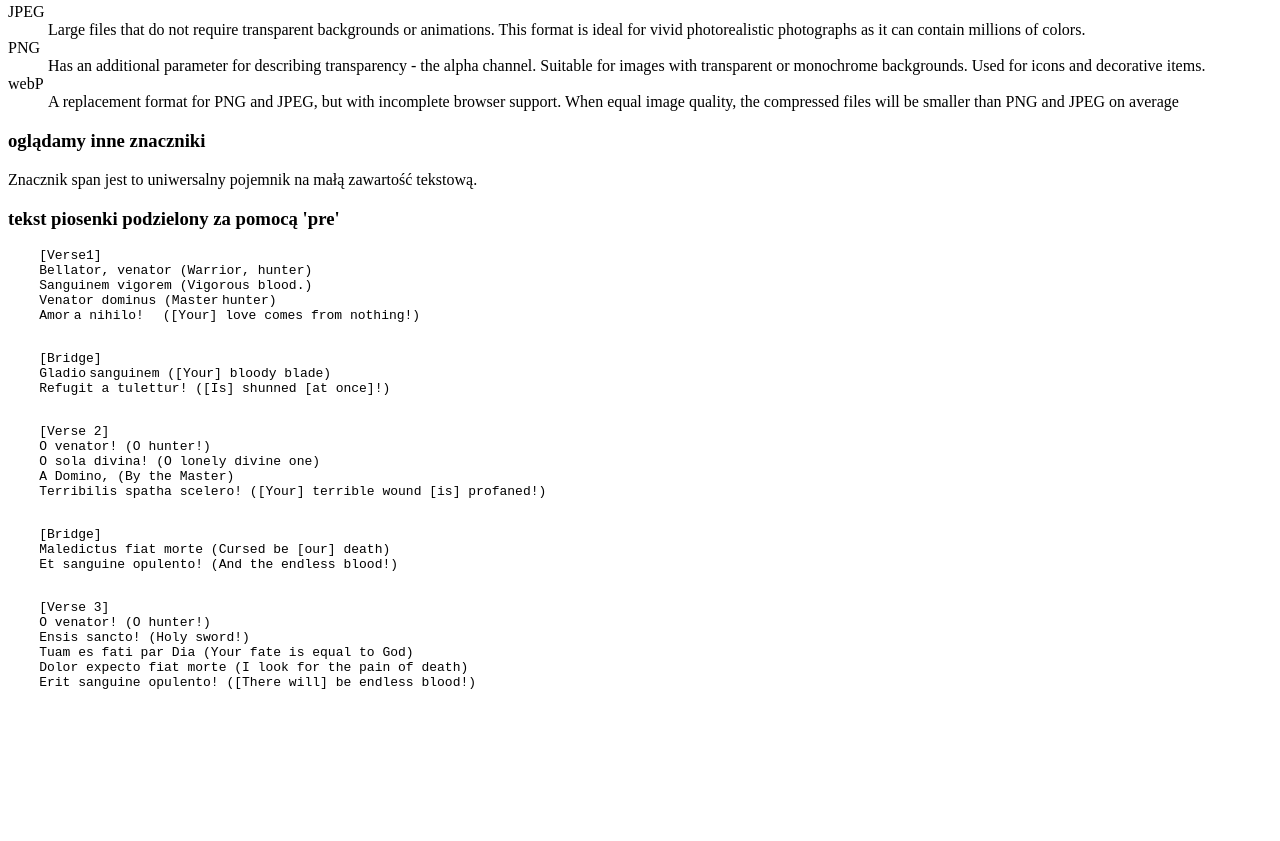
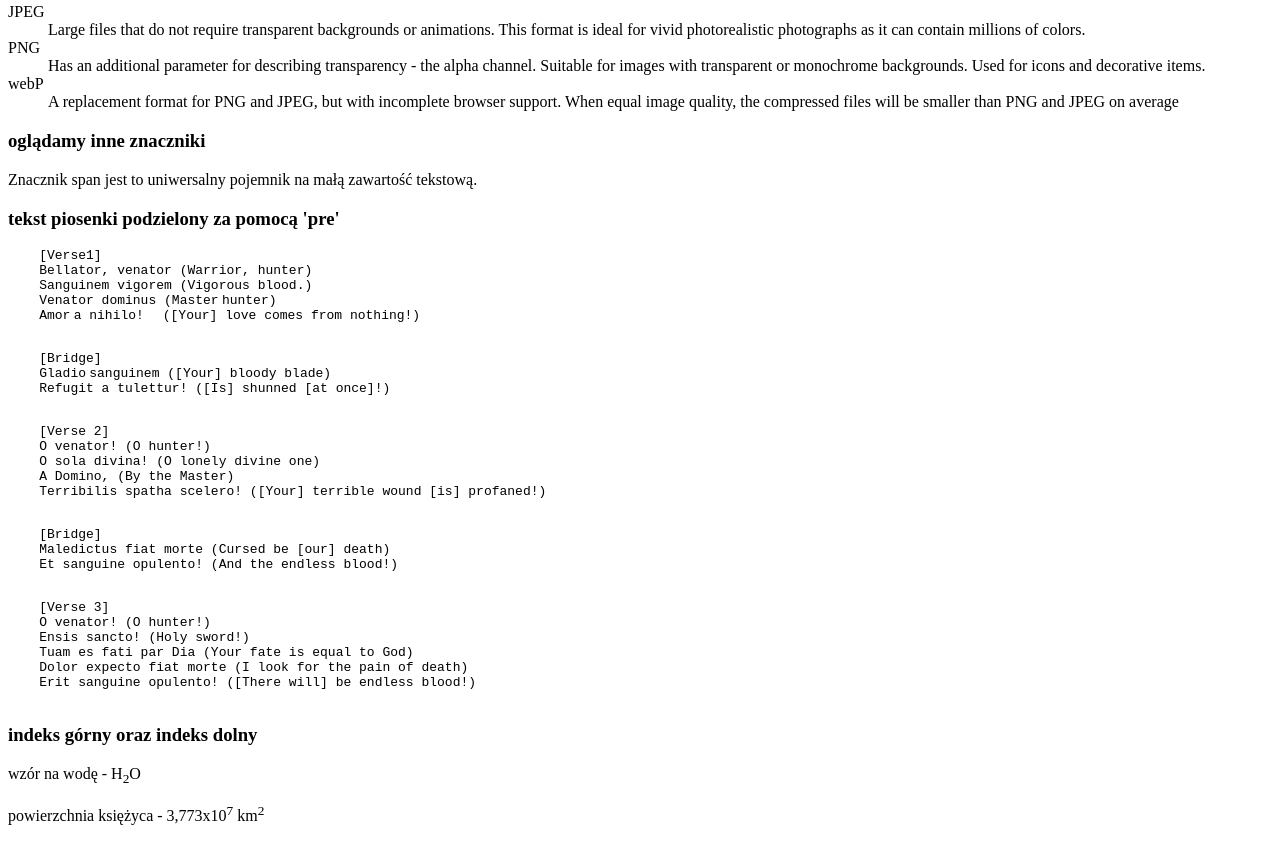
Before and after one commit to nynaxy/tutorial, a plain HTML site: page trialanderror.html in a window 1280 px wide. Shown: the part 2453-3294 px from the top of the page. Before the commit the page ends 3171 px from the top, so only its background shows below. Drawn offline with Linux system fonts and the light colour scheme.

Commit message:
Update trialanderror.html

```diff
--- a/trialanderror.html
+++ b/trialanderror.html
@@ -205,7 +205,9 @@
     Dolor expecto fiat morte (I look for the pain of death)
     Erit sanguine opulento! ([There will] be endless blood!)
     </pre>
-
+    <h3>indeks górny oraz indeks dolny</h3>
+    <p>wzór na wodę - H<sub>2</sub>O </p>
+    <p>powierzchnia księżyca - 3,773x10<sup>7</sup> km<sup>2</sup></p>
 </body>
 
 </html>
```
